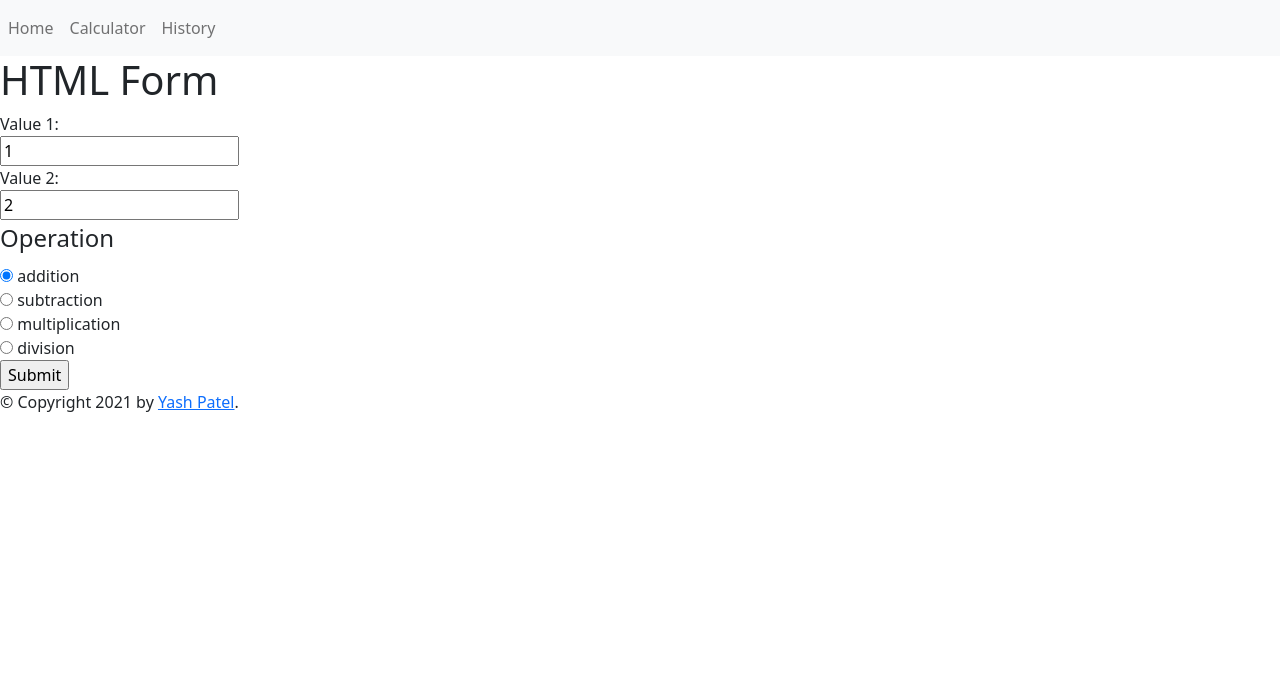
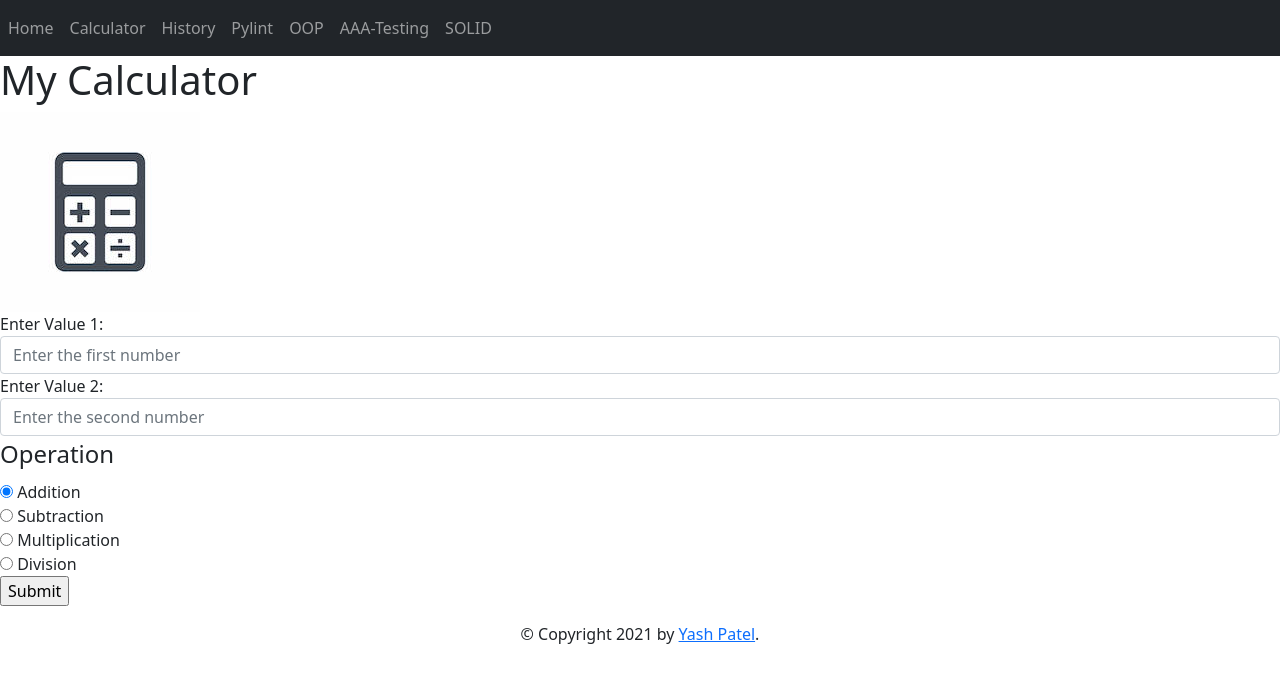
Before and after one commit to yash3012/UnitTestCalculator, a Flask app: template app/templates/calculator.html in a window 1280 px wide. Shown: the top 683 px of the page. Run offline with Flask 2, Linux system fonts and the light colour scheme; the template is opened without the code that fills it, so the values that code supplies are empty; parts of the project's set-up code (start-up, migrations or seed data) failed here and were passed over.

Commit message:
This is my project3 files for calculator app

```diff
--- a/app/app.py
+++ b/app/app.py
@@ -1,7 +1,13 @@
 """A simple flask web app"""
 from flask import Flask
+
+from app.controllers.aaa_controller import AAAcontroller
 from app.controllers.index_controller import IndexController
 from app.controllers.calculator_controller import CalculatorController
+from app.controllers.history_controller import HistoryController
+from app.controllers.oop_controller import OOPcontroller
+from app.controllers.pylint_controller import PylintController
+from app.controllers.solid_controller import SolidController
 
 app = Flask(__name__)
 app.secret_key = b'_5#y2L"F4Q8z\n\xec]/'
@@ -17,3 +23,23 @@ def calculator_get():
 @app.route("/calculator", methods=['POST'])
 def calculator_post():
     return CalculatorController.post()
+
+@app.route("/history", methods=['GET'])
+def history_get():
+    return HistoryController.get()
+
+@app.route("/pylint", methods=['GET'])
+def pylint_page_get():
+    return PylintController.get()
+
+@app.route("/oop", methods=['GET'])
+def oop_page_get():
+    return OOPcontroller.get()
+
+@app.route("/aaa", methods=['GET'])
+def aaa_page_get():
+    return AAAcontroller.get()
+
+@app.route("/solid", methods=['GET'])
+def solid_page_get():
+    return SolidController.get()
--- a/app/controllers/calculator_controller.py
+++ b/app/controllers/calculator_controller.py
@@ -9,7 +9,7 @@ class CalculatorController(ControllerBase):
         if request.form['value1'] == '' or request.form['value2'] == '':
             error = 'Please enter the value for input'
         else:
-            flash('Please find the operation result below')
+            flash('Congratulations! Your calculators works')
 
             # get the values out of the form
             value1 = request.form['value1']
@@ -21,7 +21,7 @@ class CalculatorController(ControllerBase):
             getattr(Calculator, operation)(my_tuple)
             result = str(Calculator.get_last_result_value())
             return render_template('result.html', value1=value1, value2=value2, operation=operation, result=result)
-        return render_template('calculator2.html', error=error)
+        return render_template('calculator.html', error=error)
     @staticmethod
     def get():
-        return render_template('calculator2.html')
+        return render_template('calculator.html')
--- a/app/templates/base.html
+++ b/app/templates/base.html
@@ -16,7 +16,7 @@
 
 </head>
 <body>
-<nav class="navbar navbar-expand-lg navbar-light bg-light">
+<nav align="right" class="navbar navbar-expand-lg navbar-dark bg-dark">
     <button class="navbar-toggler" type="button" data-toggle="collapse" data-target="#navbarNav"
             aria-controls="navbarNav" aria-expanded="false" aria-label="Toggle navigation">
         <span class="navbar-toggler-icon"></span>
@@ -30,7 +30,19 @@
                 <a class="nav-link" href="/calculator">Calculator</a>
             </li>
             <li class="nav-item">
-                <a class="nav-link" href="#">History</a>
+                <a class="nav-link" href="/history">History</a>
+            </li>
+            <li class="nav-item">
+                <a class="nav-link" href="/pylint">Pylint</a>
+            </li>
+            <li class="nav-item">
+                <a class="nav-link" href="/oop">OOP</a>
+            </li>
+            <li class="nav-item">
+                <a class="nav-link" href="/aaa">AAA-Testing</a>
+            </li>
+            <li class="nav-item">
+                <a class="nav-link" href="/solid">SOLID</a>
             </li>
         </ul>
     </div>
@@ -44,9 +56,9 @@
         integrity="sha384-ka7Sk0Gln4gmtz2MlQnikT1wXgYsOg+OMhuP+IlRH9sENBO0LRn5q+8nbTov4+1p"
         crossorigin="anonymous"></script>
 
-<div id="footer">
+<div align="center" id="footer">
     {% block footer %}
-        &copy; Copyright 2021 by <a href="https://github.com/yash3012/UnitTestCalculator/tree/calc_project3_flash">Yash Patel</a>.
+        &copy; Copyright 2021 by <a href="https://github.com/yash3012/project3">Yash Patel</a>.
     {% endblock %}
 </div>
 </body>
--- a/app/templates/calculator.html
+++ b/app/templates/calculator.html
@@ -10,33 +10,44 @@
 {% endblock %}
 {% block content %}
 
-    <h1>HTML Form</h1>
+    <h1>My Calculator</h1>
+     {% if error %}
+         <div class="alert alert-danger error" role="alert">
+             {{ error }}
+        </div>
+      {% endif %}
+<img src="{{ url_for('static', filename='images/image_1.jpeg') }}">
+
+  <div class="mb-3 row">
 
     <form action="/calculator" method="POST">
-        <label for="value1">Value 1:</label><br>
-        <input type="text" id="value1" name="value1" value="1"><br>
-        <label for="value2">Value 2:</label><br>
-        <input type="text" id="value2" name="value2" value="2"><br>
+        <label for="value1" >Enter Value 1:</label><br>
+        <input type="number" class="form-control" name="value1" placeholder="Enter the first number">
+        <label for="value2" >Enter Value 2:</label><br>
+        <input type="number" class="form-control" name="value2" placeholder="Enter the second number">
+
         <fieldset>
         <legend>Operation</legend>
           <div>
             <input type="radio" name="operation" id="addition" value="addition" checked>
-            <label for="addition">addition</label>
+            <label for="addition">Addition</label>
           </div>
           <div>
             <input type="radio" name="operation" id="subtraction" value="subtraction">
-            <label for="subtraction">subtraction</label>
+            <label for="subtraction">Subtraction</label>
           </div>
           <div>
             <input type="radio" name="operation" id="multiplication" value="multiplication">
-            <label for="multiplication">multiplication</label>
+            <label for="multiplication">Multiplication</label>
           </div>
             <div>
             <input type="radio" name="operation" id="division" value="division">
-            <label for="division">division</label>
+            <label for="division">Division</label>
           </div>
         </fieldset>
 
         <input type="submit" value="Submit">
+
     </form>
+  </div>
 {% endblock %}
--- a/app/templates/index.html
+++ b/app/templates/index.html
@@ -7,8 +7,8 @@
     </style>
 {% endblock %}
 {% block content %}
-    <h1>My Home Page </h1>
+    <h1>This is my Home Page </h1>
     <p class="important">
-      Click on Calculator in navbar to perform calculations!
+      Please proceed to Calculator tab to perform the calculations
     </p>
 {% endblock %}
```
Also changed, not shown: app/templates/calculator2.html (deleted, +0 -52 lines), calc/calculations/calculation.py (+7 -5 lines), calc/calculator.py (+7 -1 lines), calc/history/calculations.py (+43 -11 lines), app/static/images/sample.jpeg (deleted).
